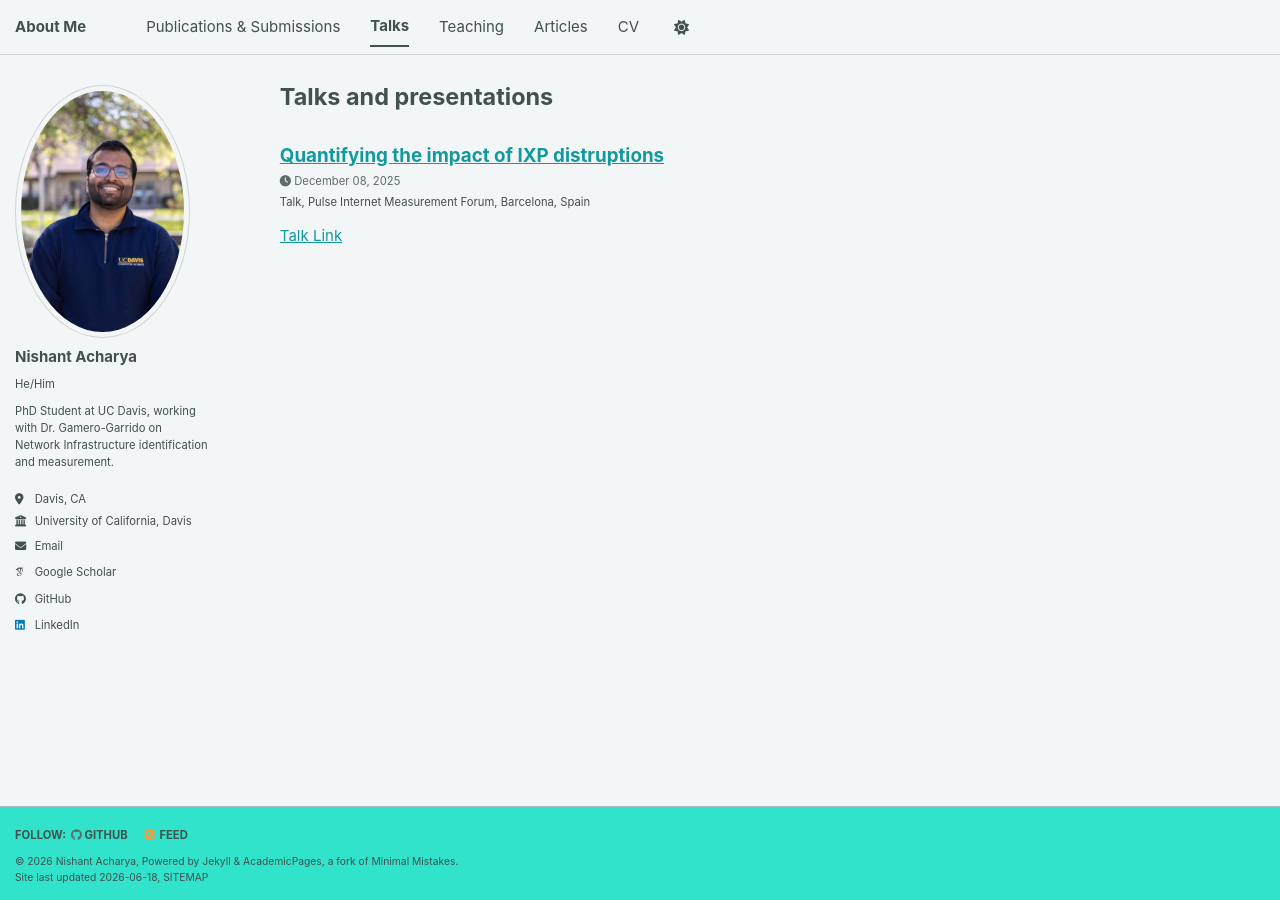
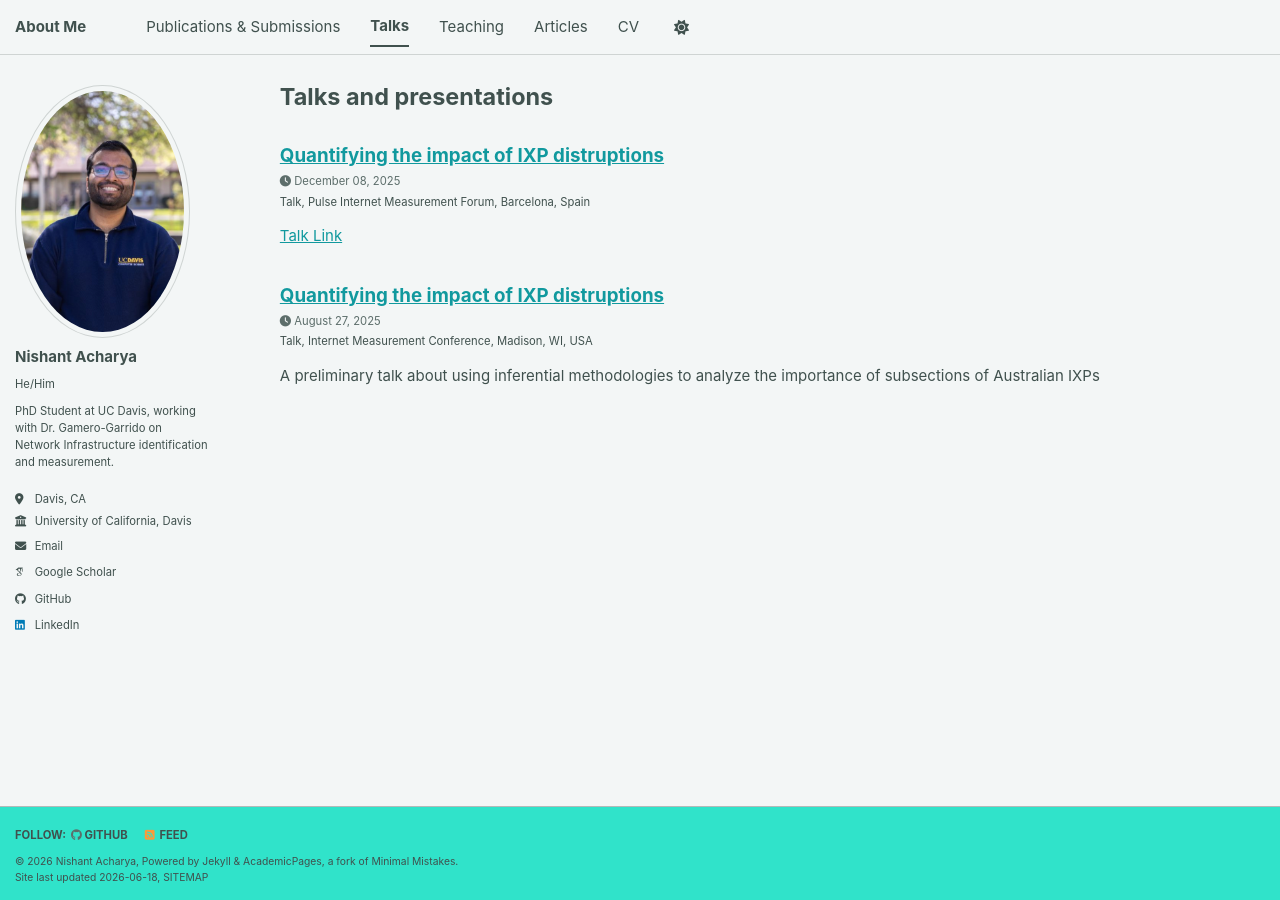
Before and after one commit to NishantAcharya/Nishant.github.io, a Jekyll site: the page built from _pages/talks.html, in a window 1280 px wide. Built offline with Jekyll 4.4.1, drawn with Linux system fonts in a browser that asks for light colours; some web fonts are replaced; a script bundle is joined from its source files by our own code; library files that are not in the unit come from our copies.

Commit message:
Added new talk

```diff
--- /dev/null
+++ b/_talks/2025-08-27-talk2.md
@@ -0,0 +1,11 @@
+---
+title: "Quantifying the impact of IXP distruptions"
+collection: talks
+type: "Talk"
+permalink: /talks/2025-08-27-talk2.md
+venue: "Internet Measurement Conference"
+date: 2025-08-27
+location: "Madison, WI, USA"
+---
+
+A preliminary talk about using inferential methodologies to analyze the importance of subsections of Australian IXPs
```
Also changed, not shown: _pages/about.md (+1 -1 lines).
